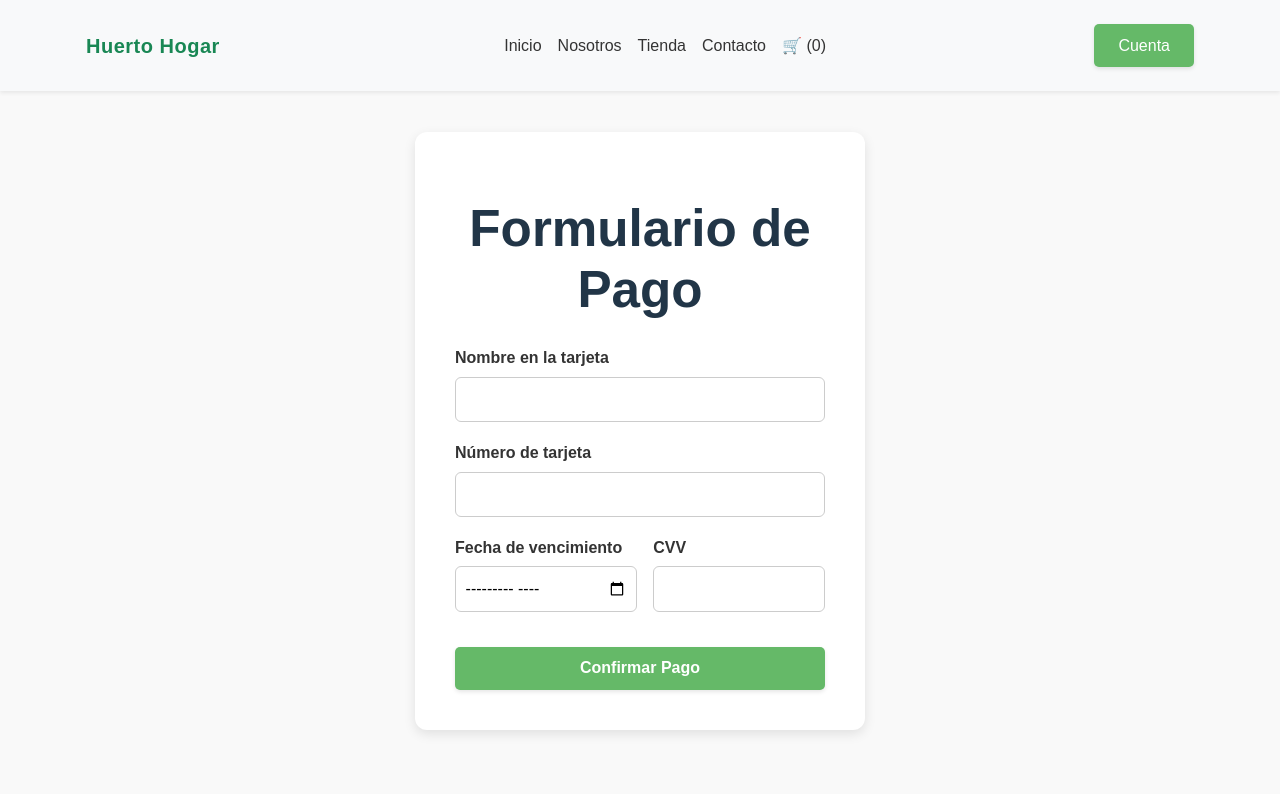
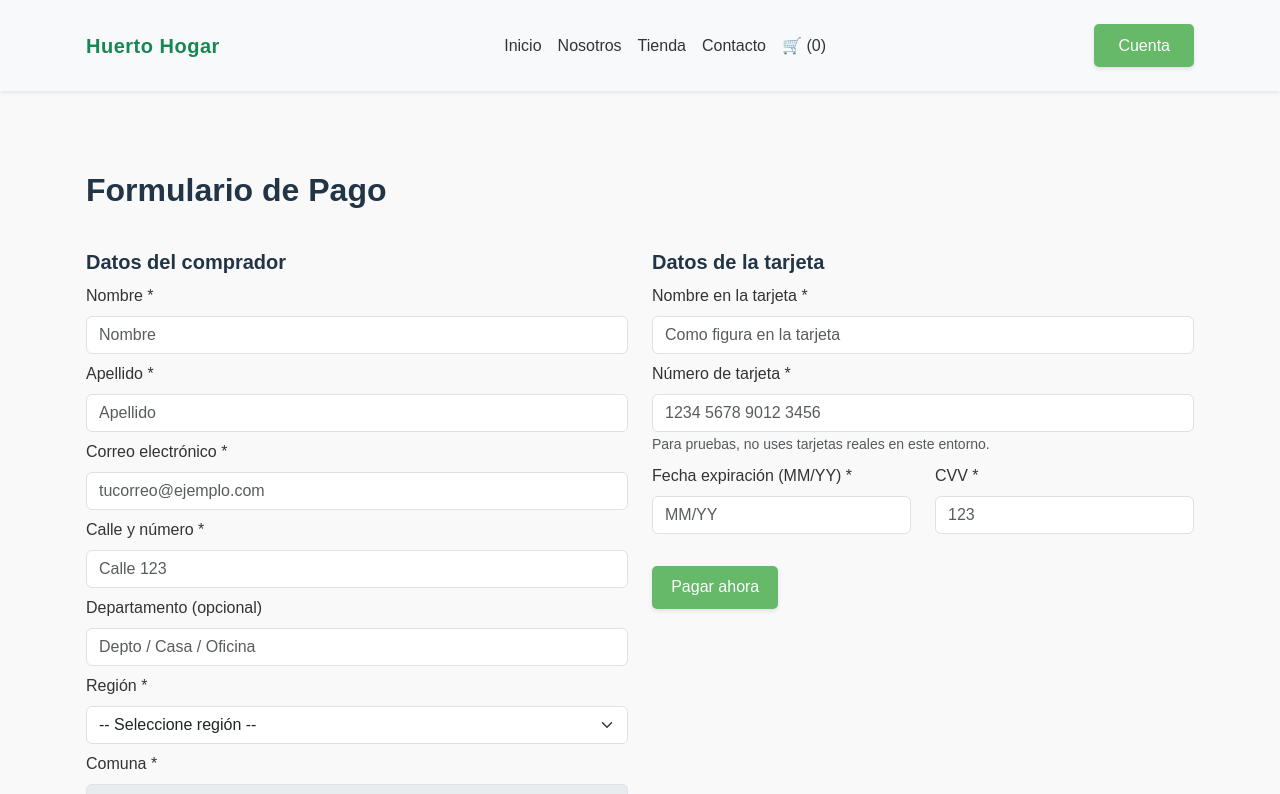
Before and after one commit to Moreella/huerto-hogar-2, a React (Vite) app in the folder frontend/: page /pago in a window 1280 px wide. Shown: the top 794 px of the page. Built offline with nearby package versions, Linux system fonts and the light colour scheme.

Commit message:
formulario completo y mejorado

```diff
--- a/frontend/src/pages/FormularioPago.jsx
+++ b/frontend/src/pages/FormularioPago.jsx
@@ -1,97 +1,276 @@
-import { useState } from "react";
+// frontend/src/pages/FormularioPago.jsx
+import React, { useState } from "react";
+import { Container, Row, Col, Form, Button, Alert } from "react-bootstrap";
 import { useNavigate } from "react-router-dom";
-import "../styles/pago.css";
 
-
+const regionsData = {
+  "Región Metropolitana": ["Santiago", "Providencia", "Las Condes"],
+  "Región de Valparaíso": ["Valparaíso", "Viña del Mar", "Quilpué"],
+  "Región del Biobío": ["Concepción", "Talcahuano", "Chiguayante"],
+};
 
 export default function FormularioPago() {
   const navigate = useNavigate();
-  const [form, setForm] = useState({
-    nombre: "",
-    tarjeta: "",
-    fecha: "",
-    cvv: "",
-  });
 
-  const handleChange = (e) => {
-    setForm({ ...form, [e.target.name]: e.target.value });
+  // Datos del comprador / envío
+  const [nombre, setNombre] = useState("");
+  const [apellido, setApellido] = useState("");
+  const [correo, setCorreo] = useState("");
+  const [calle, setCalle] = useState("");
+  const [departamento, setDepartamento] = useState("");
+  const [region, setRegion] = useState("");
+  const [comuna, setComuna] = useState("");
+  const [infoEntrega, setInfoEntrega] = useState("");
+
+  // Datos de tarjeta
+  const [nombreTarjeta, setNombreTarjeta] = useState("");
+  const [numeroTarjeta, setNumeroTarjeta] = useState("");
+  const [fechaExpiracion, setFechaExpiracion] = useState(""); // MM/YY
+  const [cvv, setCvv] = useState("");
+
+  const [errors, setErrors] = useState([]);
+  const [loading, setLoading] = useState(false);
+
+  const comunasForRegion = region ? regionsData[region] || [] : [];
+
+  const resetErrors = () => setErrors([]);
+
+  const validarEmail = (email) =>
+    /^[^\s@]+@[^\s@]+\.[^\s@]+$/.test(String(email).toLowerCase());
+
+  const validarNumeroTarjeta = (num) => {
+    const onlyDigits = num.replace(/\s+/g, "");
+    return /^[0-9]{13,19}$/.test(onlyDigits);
   };
 
-  const handleSubmit = (e) => {
+  const validarFecha = (mmYY) => {
+    if (!/^\d{2}\/\d{2}$/.test(mmYY)) return false;
+    const [mmStr, yyStr] = mmYY.split("/");
+    const mm = parseInt(mmStr, 10);
+    const yy = parseInt(yyStr, 10);
+    if (mm < 1 || mm > 12) return false;
+    // convertir a año completo asumiendo 20xx para 00-99
+    const current = new Date();
+    const currentYear2 = current.getFullYear() % 100;
+    const currentMonth = current.getMonth() + 1;
+    if (yy < currentYear2) return false;
+    if (yy === currentYear2 && mm < currentMonth) return false;
+    return true;
+  };
+
+  const validarCvv = (c) => /^\d{3,4}$/.test(c);
+
+  const handleSubmit = async (e) => {
     e.preventDefault();
+    resetErrors();
+    const errs = [];
 
-    // Simulación del resultado del pago (puedes reemplazar por tu lógica real)
-    const exito = Math.random() > 0.3; // 70% de éxito
+    // Validaciones requeridas
+    if (!nombre.trim()) errs.push("El nombre es obligatorio.");
+    if (!apellido.trim()) errs.push("El apellido es obligatorio.");
+    if (!correo.trim() || !validarEmail(correo)) errs.push("Correo inválido.");
+    if (!calle.trim()) errs.push("La dirección (calle) es obligatoria.");
+    if (!region) errs.push("La región es obligatoria.");
+    if (!comuna) errs.push("La comuna es obligatoria.");
 
-    if (exito) {
-      navigate("/pago-exitoso");
-    } else {
-      navigate("/pago-denegado");
+    // Tarjeta
+    if (!nombreTarjeta.trim()) errs.push("Nombre en la tarjeta es obligatorio.");
+    if (!numeroTarjeta.trim() || !validarNumeroTarjeta(numeroTarjeta))
+      errs.push("Número de tarjeta inválido (13-19 dígitos).");
+    if (!fechaExpiracion.trim() || !validarFecha(fechaExpiracion))
+      errs.push("Fecha de expiración inválida (MM/YY).");
+    if (!cvv.trim() || !validarCvv(cvv)) errs.push("CVV inválido (3-4 dígitos).");
+
+    if (errs.length > 0) {
+      setErrors(errs);
+      return;
+    }
+
+    // Simulación de envío: en producción -> tokenizar tarjeta y enviar token
+    setLoading(true);
+    try {
+      // Simular llamada a API (reemplazar con integración real)
+      await new Promise((res) => setTimeout(res, 900));
+
+      // Si todo ok -> redirigir a página de éxito
+      navigate("/pago-exitoso", { replace: true });
+    } catch (err) {
+      console.error(err);
+      navigate("/pago-denegado", { replace: true });
+    } finally {
+      setLoading(false);
     }
   };
 
   return (
-    <main className="pago-container">
-      <div className="pago-card">
-        <h1>Formulario de Pago</h1>
-        <form onSubmit={handleSubmit}>
-          <div className="campo">
-            <label htmlFor="nombre">Nombre en la tarjeta</label>
-            <input
-              type="text"
-              id="nombre"
-              name="nombre"
-              value={form.nombre}
-              onChange={handleChange}
-              required
-            />
-          </div>
+    <Container className="my-5">
+      <h2>Formulario de Pago</h2>
 
-          <div className="campo">
-            <label htmlFor="tarjeta">Número de tarjeta</label>
-            <input
-              type="text"
-              id="tarjeta"
-              name="tarjeta"
-              maxLength="16"
-              value={form.tarjeta}
-              onChange={handleChange}
-              required
-            />
-          </div>
+      {errors.length > 0 && (
+        <Alert variant="danger">
+          <ul className="mb-0">
+            {errors.map((err, idx) => (
+              <li key={idx}>{err}</li>
+            ))}
+          </ul>
+        </Alert>
+      )}
 
-          <div className="fila">
-            <div className="campo">
-              <label htmlFor="fecha">Fecha de vencimiento</label>
-              <input
-                type="month"
-                id="fecha"
-                name="fecha"
-                value={form.fecha}
-                onChange={handleChange}
-                required
+      <Form onSubmit={handleSubmit}>
+        <Row>
+          <Col md={6}>
+            <h5 className="mt-3">Datos del comprador</h5>
+
+            <Form.Group className="mb-2">
+              <Form.Label>Nombre *</Form.Label>
+              <Form.Control
+                value={nombre}
+                onChange={(e) => setNombre(e.target.value)}
+                placeholder="Nombre"
               />
+            </Form.Group>
+
+            <Form.Group className="mb-2">
+              <Form.Label>Apellido *</Form.Label>
+              <Form.Control
+                value={apellido}
+                onChange={(e) => setApellido(e.target.value)}
+                placeholder="Apellido"
+              />
+            </Form.Group>
+
+            <Form.Group className="mb-2">
+              <Form.Label>Correo electrónico *</Form.Label>
+              <Form.Control
+                type="email"
+                value={correo}
+                onChange={(e) => setCorreo(e.target.value)}
+                placeholder="tucorreo@ejemplo.com"
+              />
+            </Form.Group>
+
+            <Form.Group className="mb-2">
+              <Form.Label>Calle y número *</Form.Label>
+              <Form.Control
+                value={calle}
+                onChange={(e) => setCalle(e.target.value)}
+                placeholder="Calle 123"
+              />
+            </Form.Group>
+
+            <Form.Group className="mb-2">
+              <Form.Label>Departamento (opcional)</Form.Label>
+              <Form.Control
+                value={departamento}
+                onChange={(e) => setDepartamento(e.target.value)}
+                placeholder="Depto / Casa / Oficina"
+              />
+            </Form.Group>
+
+            <Form.Group className="mb-2">
+              <Form.Label>Región *</Form.Label>
+              <Form.Select
+                value={region}
+                onChange={(e) => {
+                  setRegion(e.target.value);
+                  setComuna("");
+                }}
+              >
+                <option value="">-- Seleccione región --</option>
+                {Object.keys(regionsData).map((r) => (
+                  <option key={r} value={r}>
+                    {r}
+                  </option>
+                ))}
+              </Form.Select>
+            </Form.Group>
+
+            <Form.Group className="mb-2">
+              <Form.Label>Comuna *</Form.Label>
+              <Form.Select
+                value={comuna}
+                onChange={(e) => setComuna(e.target.value)}
+                disabled={!region}
+              >
+                <option value="">-- Seleccione comuna --</option>
+                {comunasForRegion.map((c) => (
+                  <option key={c} value={c}>
+                    {c}
+                  </option>
+                ))}
+              </Form.Select>
+            </Form.Group>
+
+            <Form.Group className="mb-2">
+              <Form.Label>Información de entrega (opcional)</Form.Label>
+              <Form.Control
+                as="textarea"
+                rows={3}
+                value={infoEntrega}
+                onChange={(e) => setInfoEntrega(e.target.value)}
+                placeholder="Instrucciones para la entrega, piso, puerta, etc."
+              />
+            </Form.Group>
+          </Col>
+
+          <Col md={6}>
+            <h5 className="mt-3">Datos de la tarjeta</h5>
+
+            <Form.Group className="mb-2">
+              <Form.Label>Nombre en la tarjeta *</Form.Label>
+              <Form.Control
+                value={nombreTarjeta}
+                onChange={(e) => setNombreTarjeta(e.target.value)}
+                placeholder="Como figura en la tarjeta"
+              />
+            </Form.Group>
+
+            <Form.Group className="mb-2">
+              <Form.Label>Número de tarjeta *</Form.Label>
+              <Form.Control
+                value={numeroTarjeta}
+                onChange={(e) =>
+                  setNumeroTarjeta(e.target.value.replace(/[^\d\s]/g, ""))
+                }
+                placeholder="1234 5678 9012 3456"
+              />
+              <Form.Text className="text-muted">
+                Para pruebas, no uses tarjetas reales en este entorno.
+              </Form.Text>
+            </Form.Group>
+
+            <Row>
+              <Col md={6}>
+                <Form.Group className="mb-2">
+                  <Form.Label>Fecha expiración (MM/YY) *</Form.Label>
+                  <Form.Control
+                    value={fechaExpiracion}
+                    onChange={(e) => setFechaExpiracion(e.target.value)}
+                    placeholder="MM/YY"
+                  />
+                </Form.Group>
+              </Col>
+
+              <Col md={6}>
+                <Form.Group className="mb-2">
+                  <Form.Label>CVV *</Form.Label>
+                  <Form.Control
+                    value={cvv}
+                    onChange={(e) => setCvv(e.target.value.replace(/\D/g, ""))}
+                    placeholder="123"
+                  />
+                </Form.Group>
+              </Col>
+            </Row>
+
+            <div className="mt-4">
+              <Button variant="success" type="submit" disabled={loading}>
+                {loading ? "Procesando..." : "Pagar ahora"}
+              </Button>
             </div>
-
-            <div className="campo">
-              <label htmlFor="cvv">CVV</label>
-              <input
-                type="password"
-                id="cvv"
-                name="cvv"
-                maxLength="3"
-                value={form.cvv}
-                onChange={handleChange}
-                required
-              />
-            </div>
-          </div>
-
-          <button type="submit" className="btn-pagar">
-            Confirmar Pago
-          </button>
-        </form>
-      </div>
-    </main>
+          </Col>
+        </Row>
+      </Form>
+    </Container>
   );
 }
```
